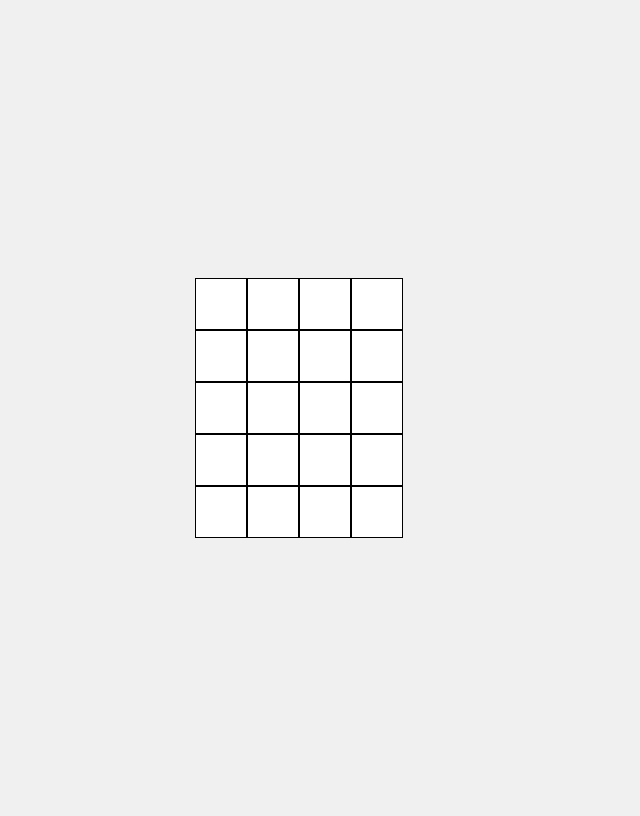
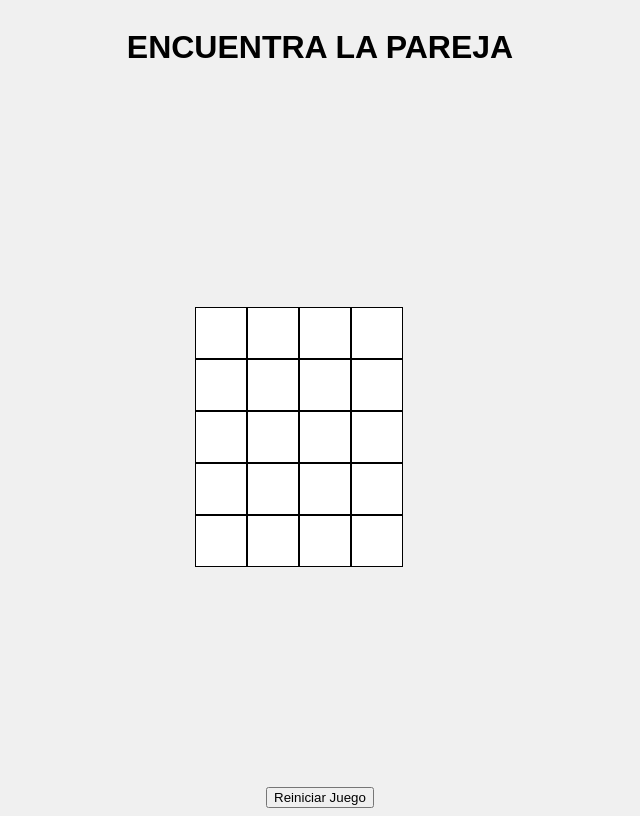
Before and after one commit to Simonghost117/juegoMemoria, a plain HTML site: page index.html in a window 1280 px wide. Shown: the whole page, without its empty margins (320-960 px from the left). Drawn offline with Linux system fonts and the light colour scheme.

Commit message:
Se agregan comentarios a el codigo js y cambios minimos se incluye un boton de reiniciar juego

```diff
--- a/index.html
+++ b/index.html
@@ -7,7 +7,10 @@
     <title>Document</title>
 </head>
 <body>
+    <h1>ENCUENTRA LA PAREJA</h1>
     <div id="tablero"></div>
+    <button onclick="location.reload()">Reiniciar Juego</button>
+
 </body>
 <script src="script.js"></script>
 </html>
--- a/script.js
+++ b/script.js
@@ -1,48 +1,78 @@
-let emojis = ["😀", "😃", "😄", "😁", "😆", "😅", "😂", "🤣", "😊", "😇"];
+let emojis = ["😀", "😒", "😄", "😁", "😆", "😅", "😂", "🤣", "😊", "😇"];
+// Se declara un array con una lista de emojis.
+
 emojis = emojis.concat(emojis);
+// Se duplica el array de emojis, para que haya dos de cada uno.
+
 emojis.sort(() => Math.random() - 0.5);
+// Se mezclan los emojis de manera aleatoria utilizando sort() con una función que devuelve un valor aleatorio.
 
 let tablero = document.getElementById('tablero');
+// Se obtiene el elemento HTML con el id 'tablero' y se almacena en la variable tablero.
+
 let celdas = [];
+// Se inicializa un array vacío que contendrá las celdas del tablero.
+
 let emojiSeleccionado = null;
+// Se crea una variable para almacenar el emoji seleccionado, inicialmente null.
+
 let celdaSeleccionada = null;
+// Se crea una variable para almacenar la celda seleccionada, inicialmente null.
 
 for (let i = 0; i < emojis.length; i++) {
+    // Se recorre cada emoji en el array de emojis.
+
         let celda = document.createElement('div');
+        // Se crea un elemento 'div' para cada celda del tablero.
+
         celda.classList.add('celda');
+        // Se añade la clase 'celda' al elemento 'div' creado.
+
         celda.textContent = emojis[i];
+        // Se asigna el emoji correspondiente al 'div' creado.
+
         celda.addEventListener('click', manejarClickCelda);
+        // Se añade un evento 'click' a cada celda, que llamará a la función manejarClickCelda cuando la celda sea clickeada.
+
         tablero.appendChild(celda);
+        // Se añade la celda al elemento 'tablero'.
+
         celdas.push(celda);
+        // Se añade la celda al array de celdas.
     }
 
     setTimeout(() => {
         for (let celda of celdas) {
             celda.textContent = '';
         }
-}, 1000);
+    }, 2000);
+    // Después de 2 segundo, todas las celdas se vacían, ocultando los emojis.
 
     function manejarClickCelda(event) {
         let celda = event.target;
+        // Se obtiene la celda que fue clickeada.
 
-    // Verificar si la celda ya está volteada
         if (celda.classList.contains('volteada')) {
             return;
         }
+        // Si la celda ya está volteada (contiene la clase 'volteada'), no hacer nada.
 
         let emoji = emojis[celdas.indexOf(celda)];
+        // Se obtiene el emoji correspondiente a la celda clickeada.
 
         celda.classList.add('volteada');
         celda.textContent = emoji;
+        // Se marca la celda como volteada y se muestra el emoji.
 
         if (emojiSeleccionado === null) {
             emojiSeleccionado = emoji;
             celdaSeleccionada = celda;
+            // Si no hay ningún emoji seleccionado, se guarda el emoji y la celda actuales.
         } else {
             if (emojiSeleccionado === emoji && celdaSeleccionada !== celda) {
-            console.log('¡Has encontrado un par!');
                 emojiSeleccionado = null;
                 celdaSeleccionada = null;
+                // Si se encuentra un par (el mismo emoji en dos celdas diferentes), se resetean las variables seleccionadas.
             } else {
                 setTimeout(() => {
                     celda.classList.remove('volteada');
@@ -52,6 +82,7 @@ function manejarClickCelda(event) {
                     emojiSeleccionado = null;
                     celdaSeleccionada = null;
                 }, 500);
+                // Si no es un par, después de 0.5 segundos se voltean de nuevo ambas celdas y se ocultan los emojis.
             }
         }
     }
```
Lines whose indentation alone changed are shown as unchanged.
